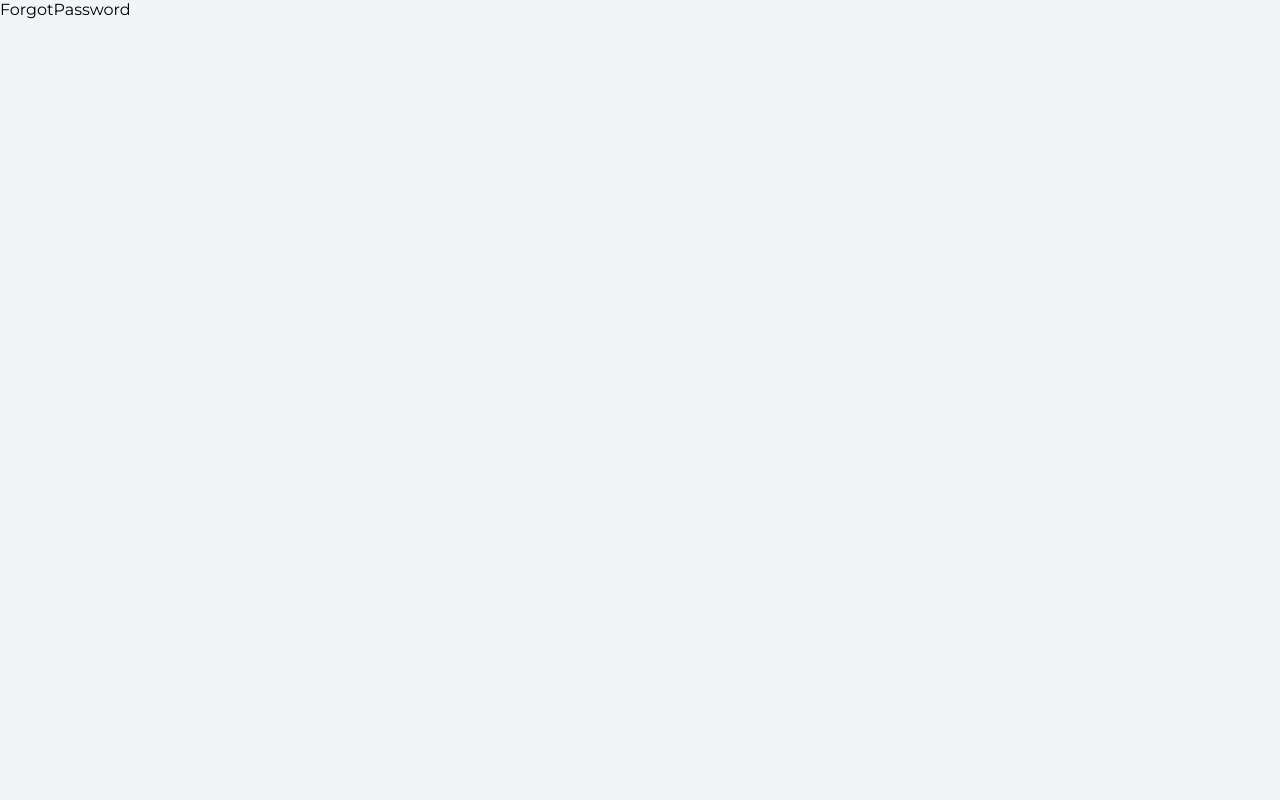
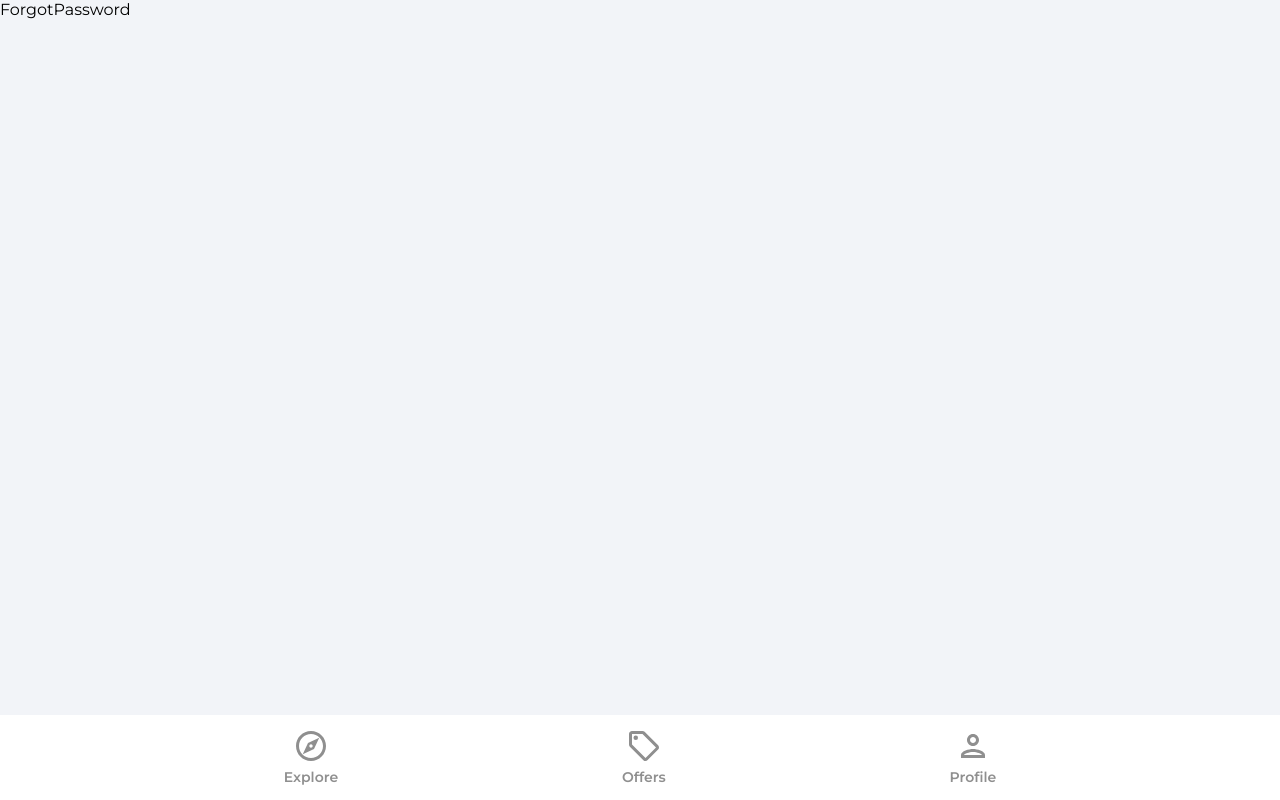
Before and after one commit to 247trend/Easy-Housing, a React (Create React App) app: page /forgot-password in a window 1280 px wide. Built offline with nearby package versions, Linux system fonts and the light colour scheme.

Commit message:
add navbar

```diff
--- a/src/App.js
+++ b/src/App.js
@@ -5,6 +5,7 @@ import Offers from "./pages/Offers"
 import Profile from "./pages/Profile"
 import SignIn from "./pages/SignIn"
 import SignUp from "./pages/SignUp"
+import Navbar from "./components/Navbar"
 
 const App = () => {
   return (
@@ -13,11 +14,12 @@ const App = () => {
         <Routes>
           <Route path="/" element={<Explore />} />
           <Route path="/offers" element={<Offers />} />
-          <Route path="/profile" element={<Profile />} />
+          <Route path="/profile" element={<SignIn />} />
           <Route path="/sign-in" element={<SignIn />} />
           <Route path="/sign-up" element={<SignUp />} />
           <Route path="/forgot-password" element={<ForgotPassword />} />
         </Routes>
+        <Navbar />
       </Router>
     </>
   )
--- /dev/null
+++ b/src/components/Navbar.jsx
@@ -0,0 +1,36 @@
+import { useNavigate, useLocation } from "react-router-dom"
+import { ReactComponent as OfferIcon } from "../assets/svg/localOfferIcon.svg"
+import { ReactComponent as ExploreIcon } from "../assets/svg/exploreIcon.svg"
+import { ReactComponent as PersonOutlineIcon } from "../assets/svg/personOutlineIcon.svg"
+
+const Navbar = () => {
+  const navigate = useNavigate()
+  const location = useLocation()
+
+  const whichPath = (route) => {
+    if (route === location.pathname) return true
+  }
+
+  return (
+    <footer className="navbar">
+      <nav className="navbarNav">
+        <ul className="navbarListItems">
+          <li onClick={() => navigate("/")} className="navbarListItem">
+            <ExploreIcon fill={whichPath("/") ? "#2c2c2c" : "#8f8f8f"} width="36px" height="36px" />
+            <p className={whichPath("/") ? "navbarListItemNameActive" : "navbarListItemName"}>Explore</p>
+          </li>
+          <li onClick={() => navigate("/offers")} className="navbarListItem">
+            <OfferIcon fill={whichPath("/offers") ? "#2c2c2c" : "#8f8f8f"} width="36px" height="36px" />
+            <p className={whichPath("/offers") ? "navbarListItemNameActive" : "navbarListItemName"}>Offers</p>
+          </li>
+          <li onClick={() => navigate("/profile")} className="navbarListItem">
+            <PersonOutlineIcon fill={whichPath("/profile") ? "#2c2c2c" : "#8f8f8f"} width="36px" height="36px" />
+            <p className={whichPath("profile") ? "navbarListItemNameActive" : "navbarListItemName"}>Profile</p>
+          </li>
+        </ul>
+      </nav>
+    </footer>
+  )
+}
+
+export default Navbar
```
